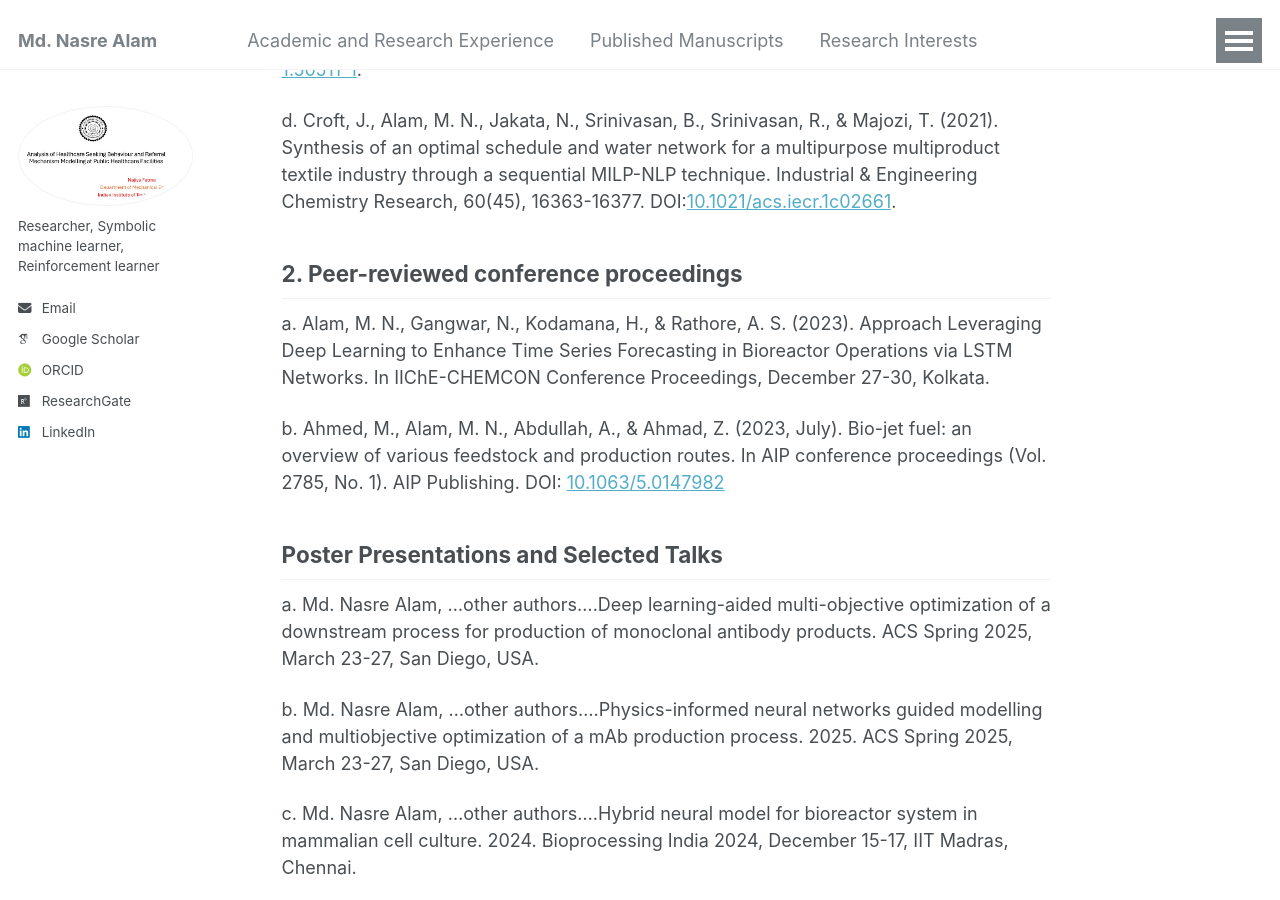
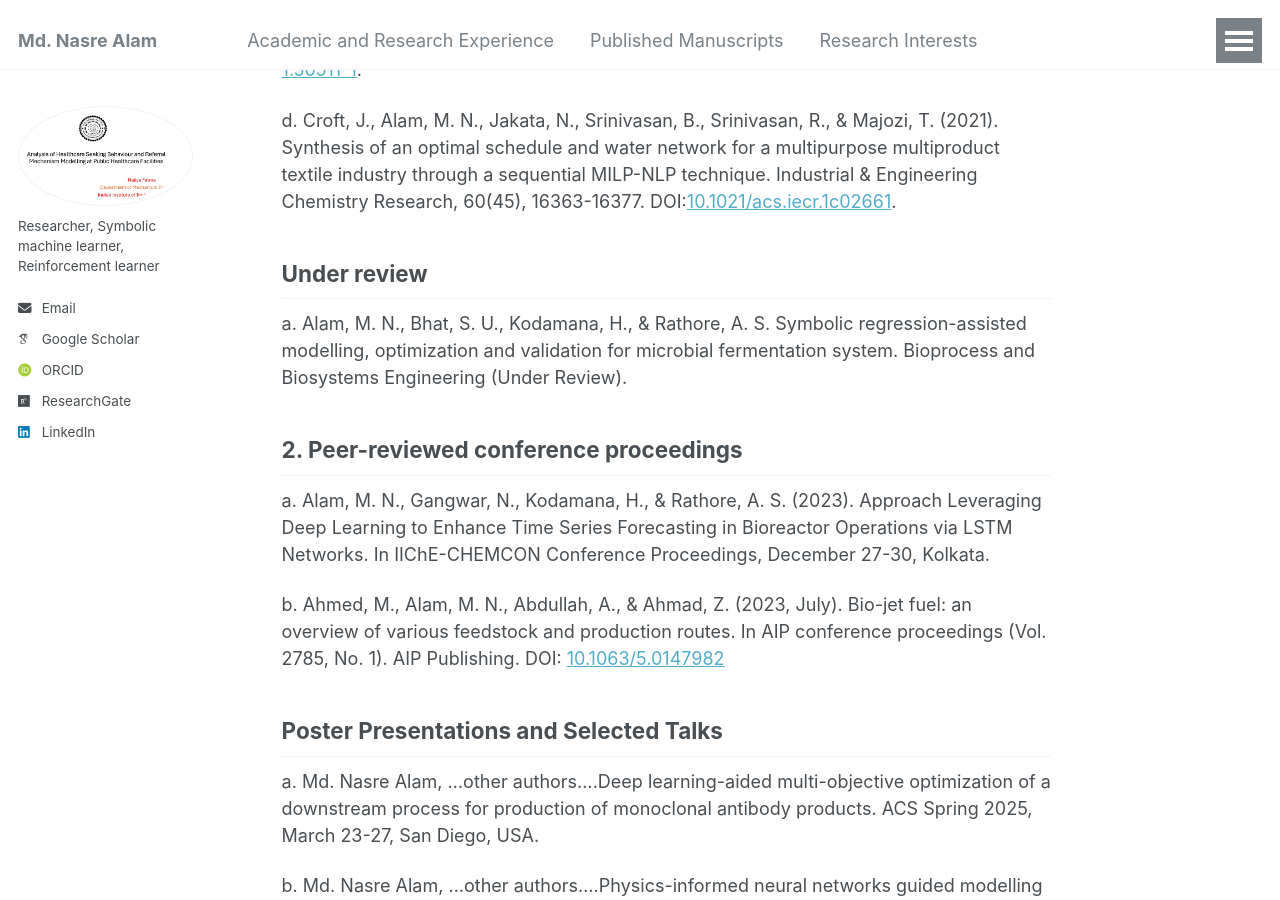
Before and after one commit to mdnasreiit/mdnasreiit.github.io, a Jekyll site: the page built from _pages/markdown.md, in a window 1280 px wide and 900 px high, scrolled down 531 px. Built offline with Jekyll 4.4.1, drawn with Linux system fonts in a browser that asks for light colours; some web fonts are replaced.

Commit message:
Update markdown.md

```diff
--- a/_pages/markdown.md
+++ b/_pages/markdown.md
@@ -18,6 +18,10 @@ c. Alam, M. N., Bhat, S. U., Kodamana, H., & Rathore, A. S. (2024). DL based rea
 
 d. Croft, J., Alam, M. N., Jakata, N., Srinivasan, B., Srinivasan, R., & Majozi, T. (2021). Synthesis of an optimal schedule and water network for a multipurpose multiproduct textile industry through a sequential MILP-NLP technique. Industrial & Engineering Chemistry Research, 60(45), 16363-16377. DOI:[10.1021/acs.iecr.1c02661](https://pubs.acs.org/doi/full/10.1021/acs.iecr.1c02661). <br>
 
+## Under review
+
+a. Alam, M. N., Bhat, S. U., Kodamana, H., & Rathore, A. S. Symbolic regression-assisted modelling, optimization and validation for microbial fermentation system. Bioprocess and Biosystems Engineering (Under Review).
+
 ## 2. Peer-reviewed conference proceedings
 
 a. Alam, M. N., Gangwar, N., Kodamana, H., & Rathore, A. S. (2023). Approach Leveraging Deep Learning to Enhance Time Series Forecasting in Bioreactor Operations via LSTM Networks. In IIChE-CHEMCON Conference Proceedings, December 27-30, Kolkata.
```
